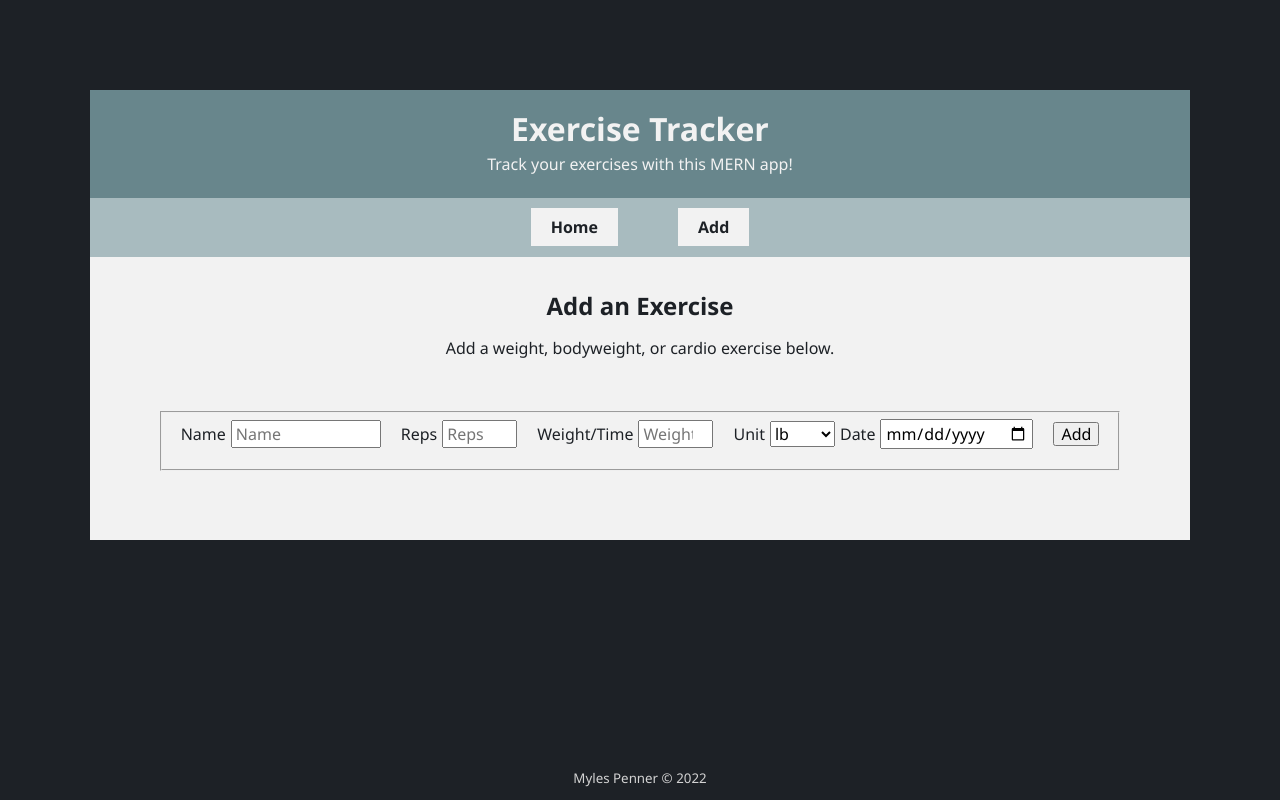
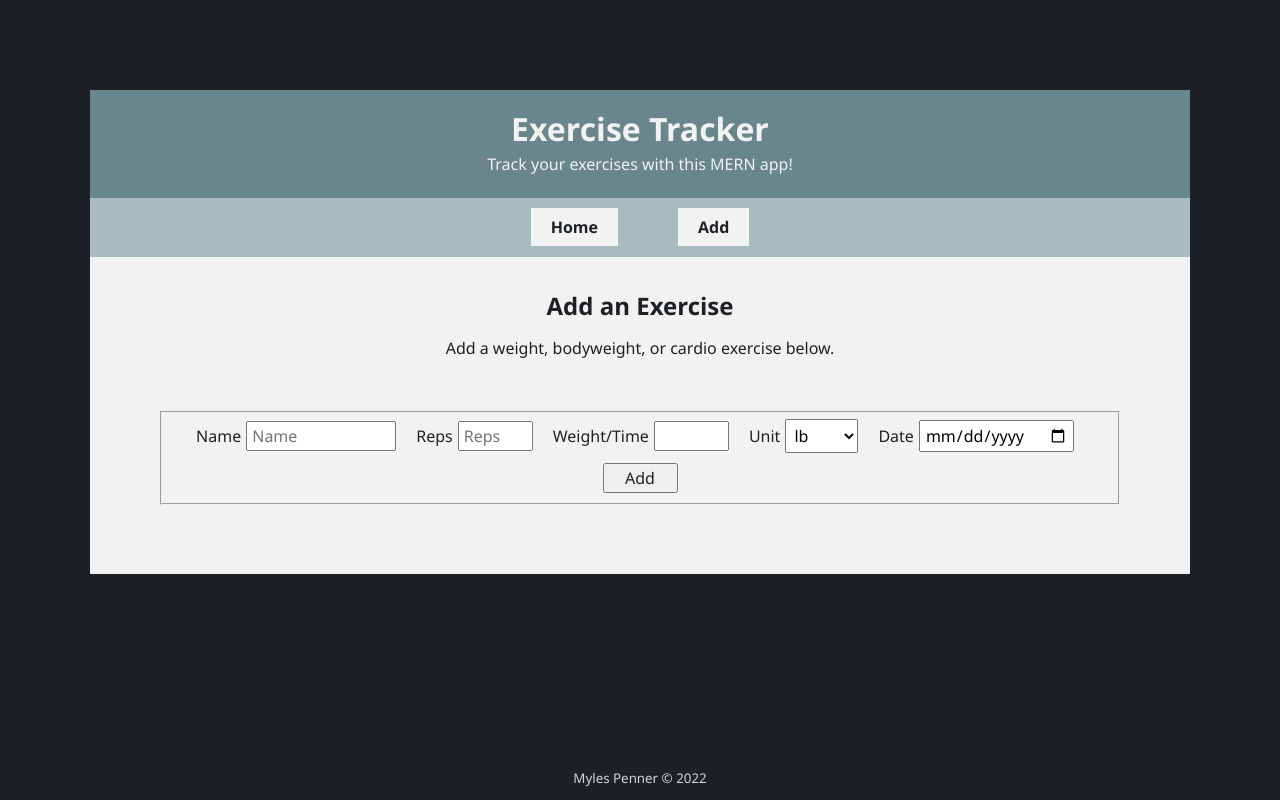
Before and after one commit to MylesJP/Full-Stack-MERN-Exercise-App, a React (Create React App) app in the folder exercises-ui-frontend/: page /add-exercise in a window 1280 px wide. Built offline with nearby package versions, Linux system fonts and the light colour scheme.

Commit message:
css changes

```diff
--- a/exercises-ui-frontend/src/App.css
+++ b/exercises-ui-frontend/src/App.css
@@ -151,15 +151,37 @@ del {}
 ins {}
 
 /*  ----- Table ----- */
-table {}
+table {
+  margin-left: auto;
+  margin-right: auto;
+  border-style: solid;
+  border-collapse: collapse;
+  margin-bottom: 5%;
+  color: var(--dark-background);
+}
 caption {}
-thead {}
-tbody {}
+thead {
+  height: 30px;
+  background-color: var(--accent-green);
+}
+tbody {
+}
 tfoot {}
 tr {}
-  tr:nth-child(even) {}
+  tr:nth-child(even) {
+    background-color: var(--accent-green);
+  }
+  tr:nth-child(odd) {
+
+
+  }
 th {}
-td {}
+tr td {
+  padding-left: 20px;
+  padding-right: 20px;
+  padding-top: 10px;
+  padding-bottom: 10px;
+}
   td:nth-child(1) {}
 colgroup {}
 data {}
@@ -172,7 +194,8 @@ form {
   color: var(--dark-background);
   margin: 5%;
 }
-fieldset {}
+fieldset {
+}
   legend {}
 label {
   padding: 5px
@@ -181,15 +204,25 @@ label {
   input {
     margin-right: 15px;
     margin-bottom: 10px;
-    padding: 3px;
+    padding: 4px;
   }
   output {}
   meter {}
   progress {}
-  select {}
+  select {
+    margin-right: 15px;
+    margin-bottom: 10px;
+    padding: 4px;
+  }
     optgroup {}
     option {}
   textarea {}
+
+#submit {
+  color: inherit;
+  padding: 4px;
+  width: 75px;
+}
 
 #reps, #weight {
   max-width: 75px;
--- a/exercises-ui-frontend/src/components/ExerciseList.js
+++ b/exercises-ui-frontend/src/components/ExerciseList.js
@@ -4,7 +4,6 @@ import Exercise from "./Exercise";
 function ExerciseList({ exercises, onDelete, onEdit }) {
     return (
         <table id="exercises">
-            <caption>Add and Edit Exercises</caption>
             <thead>
                 <tr>
                     <th>Name</th>
@@ -12,6 +11,8 @@ function ExerciseList({ exercises, onDelete, onEdit }) {
                     <th>Weight/Time</th>
                     <th>Unit</th>
                     <th>Date</th>
+                    <th></th>
+                    <th></th>
                 </tr>
             </thead>
             <tbody>
--- a/exercises-ui-frontend/src/pages/AddExercisePage.js
+++ b/exercises-ui-frontend/src/pages/AddExercisePage.js
@@ -69,7 +69,7 @@ export const AddExercisePage = () => {
                         </label>
                         <input
                             type="number"
-                            placeholder="Weight"
+                            placeholder=""
                             value={weight}
                             onChange={(e) => setWeight(e.target.value)}
                             id="weight"
```
